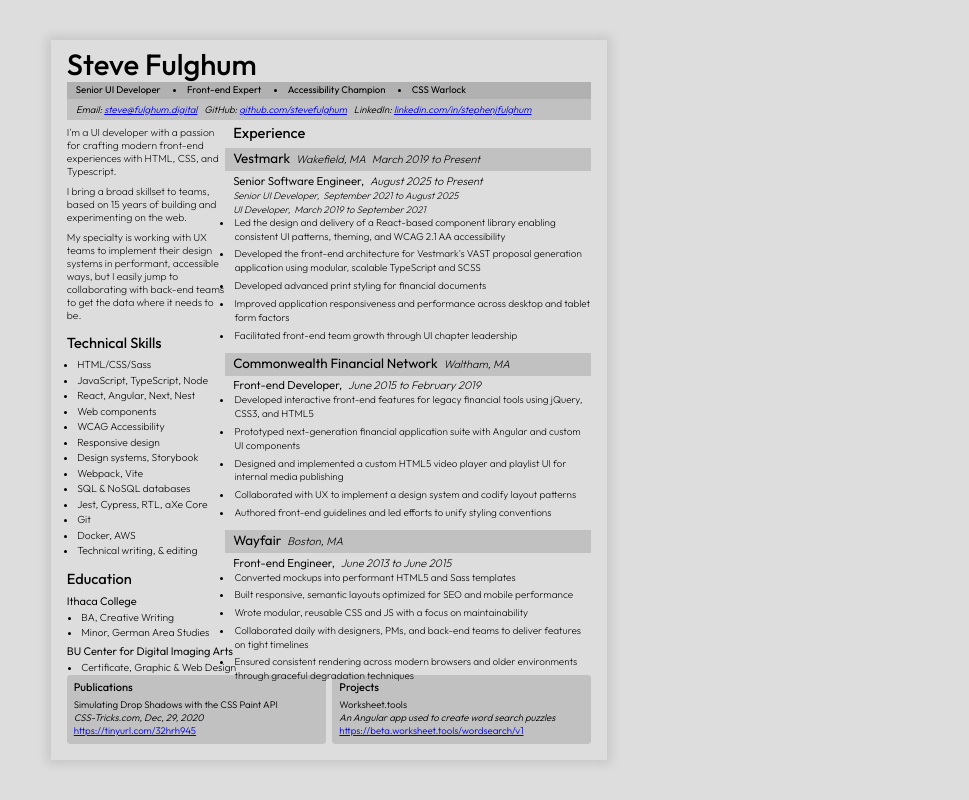
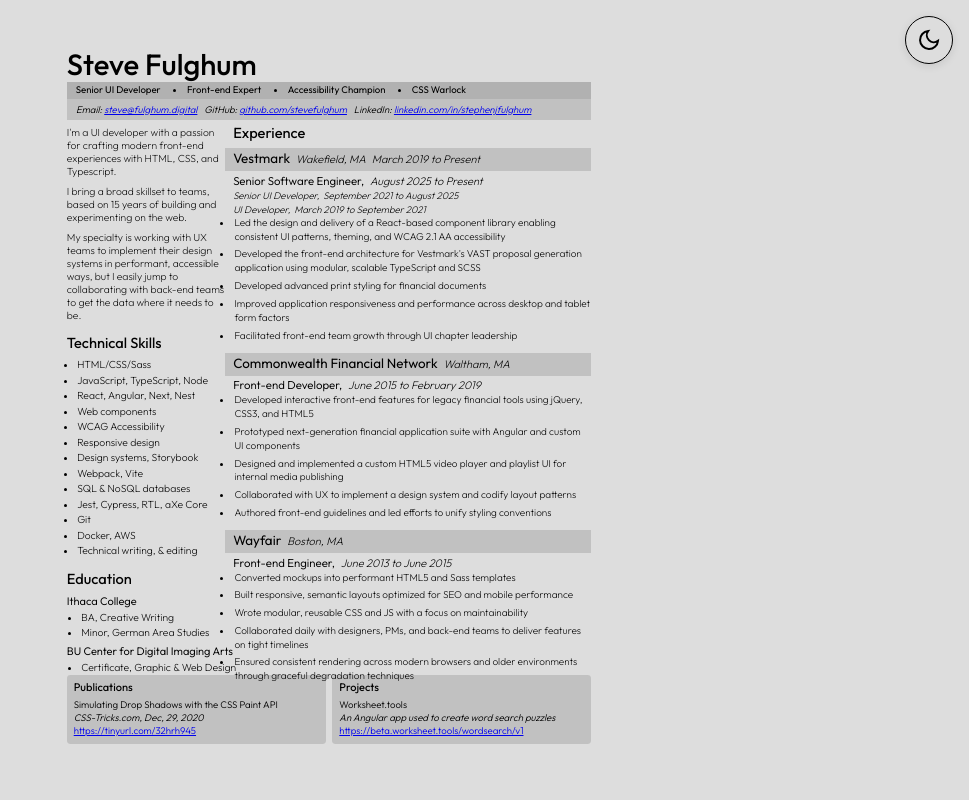
Before and after one commit to stevefulghum/fulghum.digital, an Angular app: page /resume in a window 1280 px wide. Shown: the whole page, without its empty margins (311-1280 px from the left). Built offline with nearby package versions, Linux system fonts and the light colour scheme.

Commit message:
Adding theme toggle

```diff
--- a/src/app/app.css
+++ b/src/app/app.css
@@ -5,5 +5,9 @@
         width: 100vw;
         overflow-x: hidden;
         min-height: 100vh;
+
+        &.dark {
+            color-scheme: dark;
+        }
     }
 }
--- a/src/app/app.html
+++ b/src/app/app.html
@@ -1 +1,2 @@
+<app-theme-toggle />
 <router-outlet />
--- a/src/app/app.ts
+++ b/src/app/app.ts
@@ -1,12 +1,23 @@
 import { Component, signal } from '@angular/core';
 import { RouterOutlet } from '@angular/router';
+import { ThemeToggleComponent } from './components/theme-toggle/theme-toggle.component';
+import { ThemeService } from './services/theme.service';
 
 @Component({
+  host: {
+    '[class]': 'themeService.isDarkMode() ? "dark" : "light"'
+  },
   selector: 'app-root',
-  imports: [RouterOutlet],
+  imports: [RouterOutlet, ThemeToggleComponent],
   templateUrl: './app.html',
   styleUrl: './app.css'
 })
 export class App {
   protected readonly title = signal('fulghum.digital');
+  themeService: ThemeService
+
+
+  constructor(themeService: ThemeService) {
+    this.themeService = themeService;
+  }
 }
--- a/src/app/components/page/page.css
+++ b/src/app/components/page/page.css
@@ -34,7 +34,7 @@
             background-color: var(--sf-background);
             color: var(--sf-foreground);
             font-size: 16px;
-            box-shadow: --set-by-style(0 0 10px 4px #111, 0, 0);
+            box-shadow: --set-by-style(0 0 10px 4px var(--sf-shadow), 0, 0);
             padding: --set-by-style(1.25%, 1.25%, 1ch);
 
             :is(ul, p) {
--- a/src/app/components/page/page.ts
+++ b/src/app/components/page/page.ts
@@ -1,4 +1,5 @@
-import { Component, ViewEncapsulation } from '@angular/core';
+import { Component, effect, ViewEncapsulation } from '@angular/core';
+import { ThemeService } from '../../services/theme.service';
 
 @Component({
   selector: 'app-page',
--- /dev/null
+++ b/src/app/components/theme-toggle/theme-toggle.component.css
@@ -0,0 +1,103 @@
+@layer components {
+  @scope(app-theme-toggle) {
+    :scope {
+      @supports not selector(::view-transition) {
+        display: none;
+      }
+    }
+
+    .theme-toggle {
+      position: fixed;
+      top: 1rem;
+      right: 1rem;
+      z-index: 1000;
+      background: var(--sf-background);
+      border: 1px solid var(--sf-border);
+      border-radius: 50%;
+      width: 3rem;
+      height: 3rem;
+      cursor: pointer;
+      display: flex;
+      align-items: center;
+      justify-content: center;
+      transition: all 0.2s ease-in-out;
+      box-shadow: 0 2px 8px rgba(0, 0, 0, 0.1);
+    }
+
+    .theme-toggle:hover {
+      transform: scale(1.05);
+      box-shadow: 0 4px 12px rgba(0, 0, 0, 0.15);
+    }
+
+    .theme-toggle:focus {
+      outline: 2px solid var(--sf-foreground);
+      outline-offset: 2px;
+    }
+
+    .theme-toggle:active {
+      transform: scale(0.95);
+    }
+
+    .toggle-icon {
+      display: block;
+      position: relative;
+      width: 1.5rem;
+      height: 1.5rem;
+    }
+
+    .sun-icon,
+    .moon-icon {
+      position: absolute;
+      top: 0;
+      left: 0;
+      width: 100%;
+      height: 100%;
+      color: var(--sf-foreground);
+      transition: all 0.3s ease-in-out;
+    }
+
+    /* Show sun icon in dark mode (to switch to light) */
+    .toggle-icon[data-theme="dark"] .sun-icon {
+      opacity: 1;
+      transform: rotate(0deg) scale(1);
+    }
+
+    .toggle-icon[data-theme="dark"] .moon-icon {
+      opacity: 0;
+      transform: rotate(90deg) scale(0.5);
+    }
+
+    /* Show moon icon in light mode (to switch to dark) */
+    .toggle-icon[data-theme="light"] .sun-icon {
+      opacity: 0;
+      transform: rotate(-90deg) scale(0.5);
+    }
+
+    .toggle-icon[data-theme="light"] .moon-icon {
+      opacity: 1;
+      transform: rotate(0deg) scale(1);
+    }
+
+    /* Hide on print */
+    @media print {
+      .theme-toggle {
+        display: none !important;
+      }
+    }
+
+    /* Responsive adjustments */
+    @media (width <= 768px) {
+      .theme-toggle {
+        width: 2.5rem;
+        height: 2.5rem;
+        top: 0.75rem;
+        right: 0.75rem;
+      }
+
+      .toggle-icon {
+        width: 1.25rem;
+        height: 1.25rem;
+      }
+    }
+  }
+}
--- /dev/null
+++ b/src/app/components/theme-toggle/theme-toggle.component.ts
@@ -0,0 +1,33 @@
+import { Component, inject, ViewEncapsulation } from '@angular/core';
+import { ThemeService } from '../../services/theme.service';
+
+@Component({
+  selector: 'app-theme-toggle',
+  standalone: true,
+  template: `
+    <button
+      type="button"
+      class="theme-toggle"
+      [attr.aria-label]="themeService.isDarkMode() ? 'Switch to light mode' : 'Switch to dark mode'"
+      [title]="themeService.isDarkMode() ? 'Switch to light mode' : 'Switch to dark mode'"
+      (click)="themeService.toggleTheme()"
+    >
+      <span class="toggle-icon" [attr.data-theme]="themeService.isDarkMode() ? 'dark' : 'light'">
+        <!-- Sun icon for light mode -->
+        <svg class="sun-icon" viewBox="0 0 24 24" fill="none" stroke="currentColor" stroke-width="2">
+          <circle cx="12" cy="12" r="5"/>
+          <path d="M12 1v2M12 21v2M4.22 4.22l1.42 1.42M18.36 18.36l1.42 1.42M1 12h2M21 12h2M4.22 19.78l1.42-1.42M18.36 5.64l1.42-1.42"/>
+        </svg>
+        <!-- Moon icon for dark mode -->
+        <svg class="moon-icon" viewBox="0 0 24 24" fill="none" stroke="currentColor" stroke-width="2">
+          <path d="M21 12.79A9 9 0 1 1 11.21 3 7 7 0 0 0 21 12.79z"/>
+        </svg>
+      </span>
+    </button>
+  `,
+  styleUrls: ['./theme-toggle.component.css'],
+  encapsulation: ViewEncapsulation.None
+})
+export class ThemeToggleComponent {
+  protected readonly themeService = inject(ThemeService);
+}
--- /dev/null
+++ b/src/app/services/theme.service.ts
@@ -0,0 +1,44 @@
+import { Injectable, signal } from '@angular/core';
+
+@Injectable({
+  providedIn: 'root'
+})
+export class ThemeService {
+  private readonly storageKey = 'theme-preference';
+
+  // Signal to track current theme
+  readonly isDarkMode = signal<boolean>(this.getInitialTheme());
+
+  /**
+   * Toggle between light and dark themes
+   */
+  toggleTheme(): void {
+    const newTheme = !this.isDarkMode();
+
+    if (document.startViewTransition) {
+      document.startViewTransition(() => {
+        this.isDarkMode.set(newTheme);
+      });
+    }
+
+    localStorage.setItem(this.storageKey, newTheme ? 'dark' : 'light');
+  }
+
+  /**
+   * Get the initial theme preference
+   * Priority: localStorage > system preference > default to light
+   */
+  private getInitialTheme(): boolean {
+    if (typeof window === 'undefined') {
+      return false; // SSR fallback
+    }
+
+    const stored = localStorage.getItem(this.storageKey);
+    if (stored) {
+      return stored === 'dark';
+    }
+
+    // Check system preference
+    return window.matchMedia('(prefers-color-scheme: dark)').matches;
+  }
+}
--- a/src/global.css
+++ b/src/global.css
@@ -11,4 +11,8 @@
         #000,
         #111
     );
+    --sf-shadow: light-dark(
+        rgba(0, 0, 0, 0.1),
+        #111
+    );
 }
--- a/src/styles.css
+++ b/src/styles.css
@@ -120,9 +120,9 @@
         margin: .125in;
     }
 
-    @media (prefers-color-scheme: dark) {
+    /* @media (prefers-color-scheme: dark) {
         body {
             color-scheme: dark;
         }
-    }
+    } */
 }
```
Also changed, not shown: public/manifest.webmanifest.
